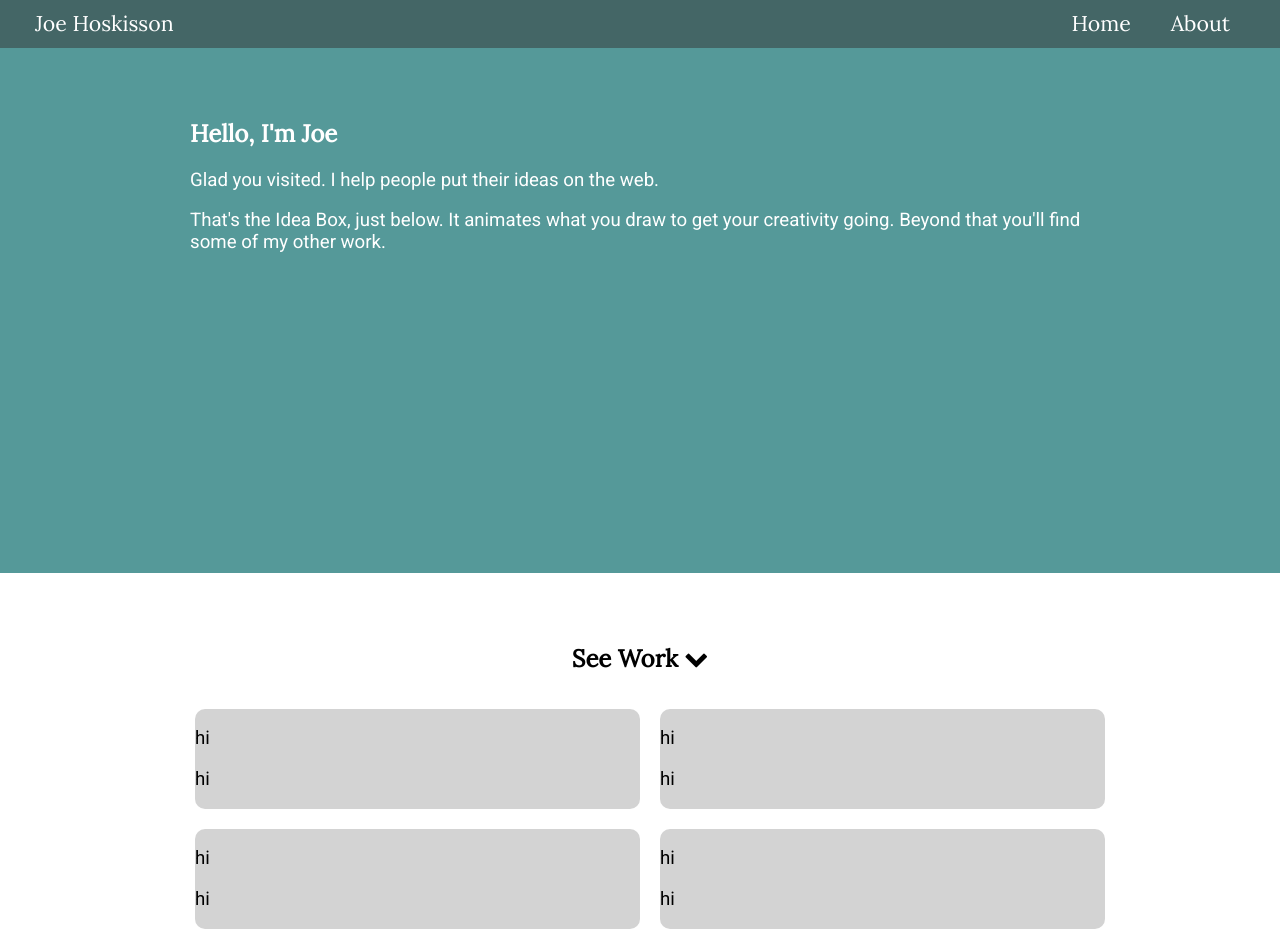
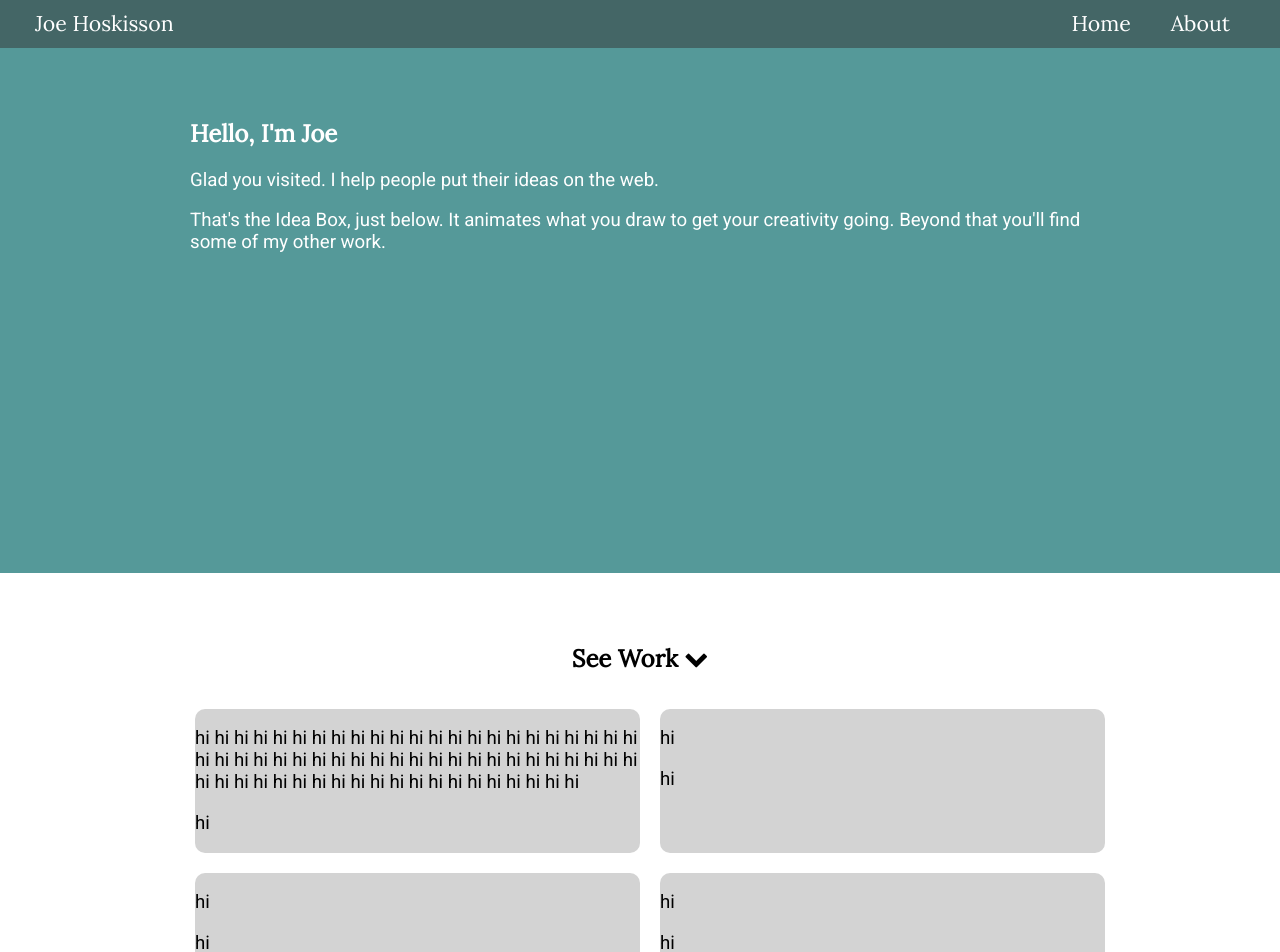
Before and after one commit to joevus/portfolio-ideabox, a React (Create React App) app: page / in a window 1280 px wide. Shown: the top 952 px of the page. Built offline with nearby package versions, Linux system fonts and the light colour scheme.

Commit message:
improved mobile viewing of work entries

```diff
--- a/src/components/main/work/index.js
+++ b/src/components/main/work/index.js
@@ -9,7 +9,7 @@ class Work extends React.Component {
         </div>
         <div className="row work_grid">
             <div className="work_entry">
-                <p>hi</p>
+                <p>hi hi hi hi hi hi hi hi hi hi hi hi hi hi hi hi hi hi hi hi hi hi hi hi hi hi hi hi hi hi hi hi hi hi hi hi hi hi hi hi hi hi hi hi hi hi hi hi hi hi hi hi hi hi hi hi hi hi hi hi hi hi hi hi hi hi </p>
                 <p>hi</p>
             </div>
             <div className="work_entry">
--- a/src/css/index.css
+++ b/src/css/index.css
@@ -187,11 +187,17 @@ section.work h1 {
 }
 
 section.work .work_grid {
-  display: grid;
-  grid-template-columns: 50% 50%;
-  column-gap: 20px;
-  row-gap: 20px;
   padding: 15px;
+}
+
+/* for small and larger screens */
+@media (min-width: 768px){
+  section.work .work_grid {
+    display: grid;
+    grid-template-columns: 50% 50%;
+    column-gap: 20px;
+    row-gap: 20px;
+  }
 }
 
 section.work .work_entry {
```
